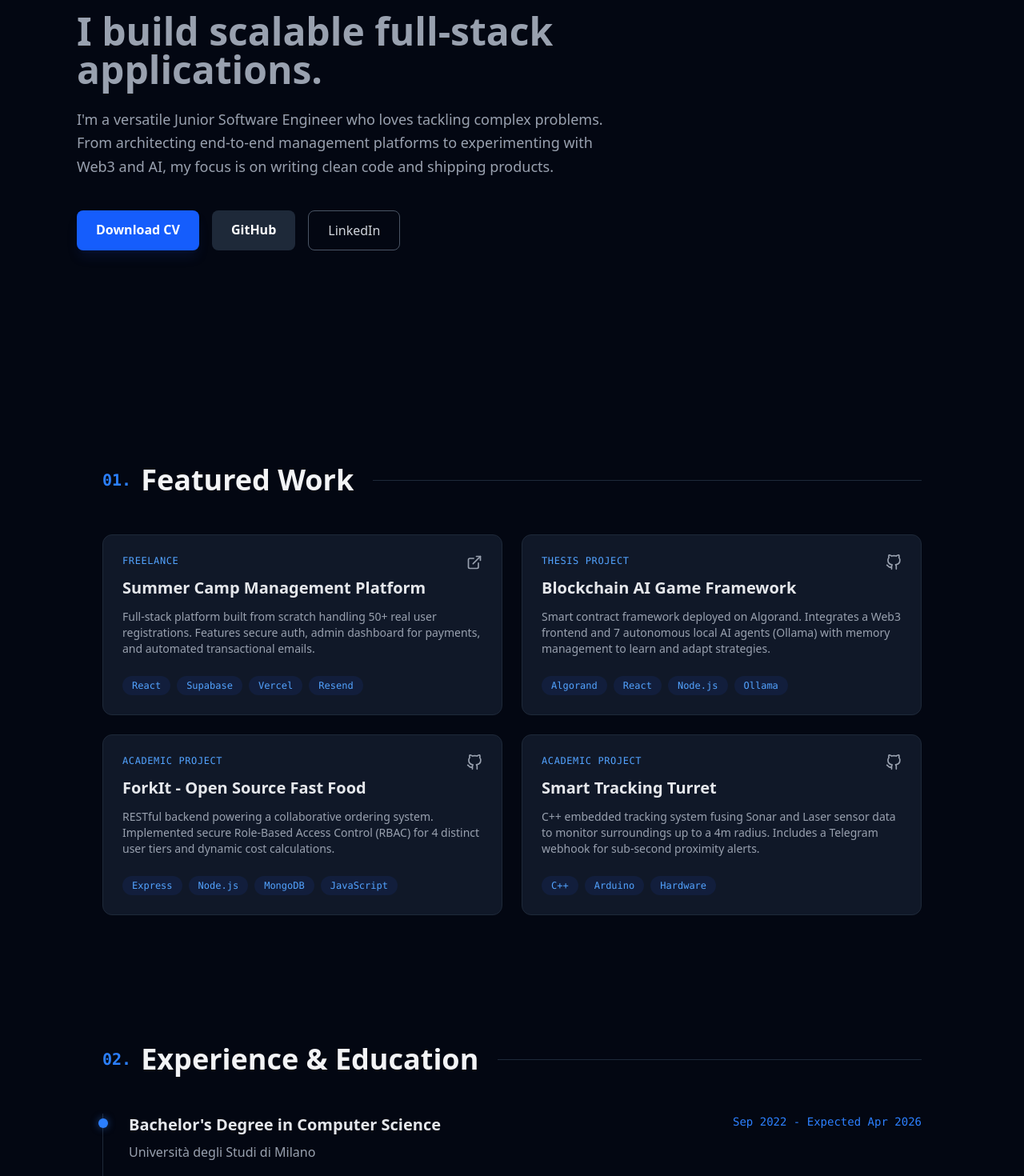
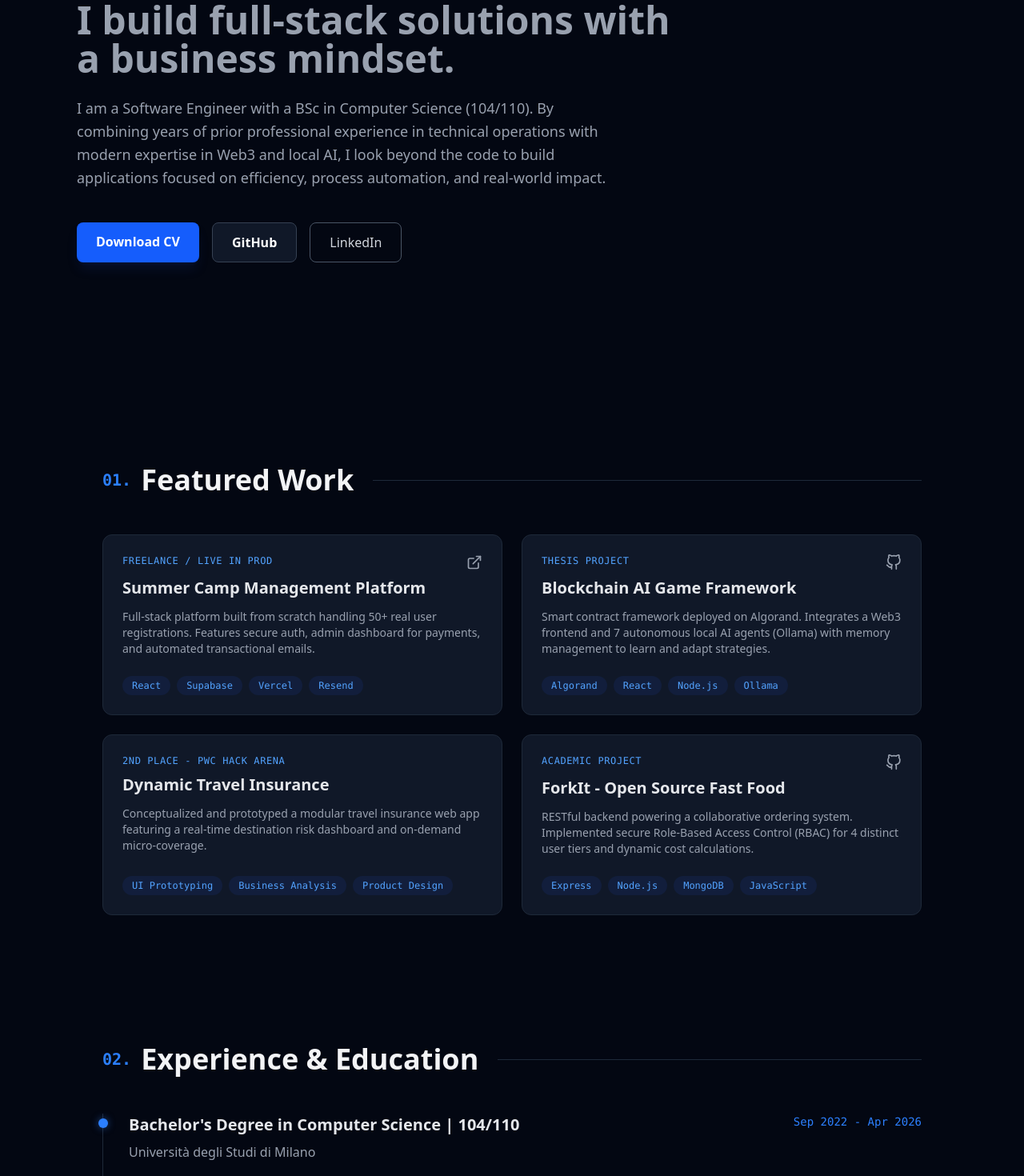
Before and after one commit to BeLorenzo/portfolio, a Next.js app: page / in a window 1280 px wide. Shown: the part 300-1770 px from the top of the page at 80% size. Built offline with nearby package versions, Linux system fonts and the light colour scheme.

Commit message:
Aggiornato CV

```diff
--- a/app/components/Contacts.jsx
+++ b/app/components/Contacts.jsx
@@ -7,12 +7,11 @@ export default function Contact() {
           Get In Touch
         </h2>
         <p className="text-gray-400 mb-10 leading-relaxed">
-          I'm currently looking for new opportunities as a Junior Software Engineer.
-          Whether you have a question, a project idea, or just want to say hi, my inbox is always open.
+          I am actively looking for new opportunities to build efficient, scalable software.
+          If your team needs a Full-Stack Developer with a pragmatic approach and a focus on solving real business problems, my inbox is open.
         </p>
 
-
-          <a href="mailto:lorenzo18999@gmail.com"
+        <a href="mailto:lorenzo18999@gmail.com"
           className="inline-block px-8 py-4 bg-transparent border-2 border-blue-500 text-blue-400 hover:bg-blue-500 hover:text-white font-bold rounded-lg transition-all"
         >
           Say Hello
@@ -22,15 +21,14 @@ export default function Contact() {
       <footer className="mt-32 text-gray-600 font-mono text-sm">
         <p>Built by Lorenzo Belotti.</p>
         <div className="flex justify-center gap-6 mt-3">
-
-          <a  href="https://github.com/BeLorenzo"
+          <a href="https://github.com/BeLorenzo"
             target="_blank"
             className="hover:text-gray-400 transition-colors"
           >
             GitHub
           </a>
 
-          <a  href="https://linkedin.com/in/lorenzobelotti"
+          <a href="https://linkedin.com/in/lorenzobelotti"
             target="_blank"
             className="hover:text-gray-400 transition-colors"
           >
--- a/app/components/Experience.jsx
+++ b/app/components/Experience.jsx
@@ -1,8 +1,9 @@
+// app/components/Experience.jsx
 export default function Experience() {
   const steps = [
     {
-      date: "Sep 2022 - Expected Apr 2026",
-      title: "Bachelor's Degree in Computer Science",
+      date: "Sep 2022 - Apr 2026",
+      title: "Bachelor's Degree in Computer Science | 104/110",
       company: "Università degli Studi di Milano",
       description: "Thesis Project: Framework for Web3 and Local AI Agent integration on the Algorand blockchain. Gained deep knowledge of smart contracts and autonomous systems."
     },
@@ -10,7 +11,7 @@ export default function Experience() {
       date: "2025 - Present",
       title: "Freelance Full-Stack Developer",
       company: "Sportessence",
-      description: "Designed and deployed a full-stack platform from scratch, successfully onboarding and managing 50+ real user registrations within the first launch season."
+      description: "Designed and deployed a full-stack platform from scratch, successfully onboarding and managing 100+ real user registrations within the first launch season."
     },
     {
       date: "Apr 2021 - Jul 2022",
@@ -31,7 +32,7 @@ export default function Experience() {
 
         <div className="space-y-12">
           {steps.map((step, index) => (
-            <div key={index} className="relative pl-8 border-l border-gray-800">
+            <div key={index} className="relative pl-8 border-l border-gray-800 hover:border-blue-500/50 transition-colors duration-300">
               <div className="absolute w-3 h-3 bg-blue-500 rounded-full -left-[6.5px] top-1.5 shadow-[0_0_10px_rgba(59,130,246,0.5)]"></div>
               <div className="flex flex-col md:flex-row md:justify-between mb-2">
                 <h3 className="text-xl font-bold text-gray-200">{step.title}</h3>
--- a/app/components/Hero.jsx
+++ b/app/components/Hero.jsx
@@ -10,10 +10,10 @@ export default function Hero() {
           Lorenzo Belotti.
         </h1>
         <h2 className="text-4xl sm:text-5xl font-bold text-gray-400 mb-6">
-          I build scalable full-stack applications.
+          I build full-stack solutions with a business mindset.
         </h2>
         <p className="text-lg text-gray-400 mb-10 max-w-2xl leading-relaxed">
-          I'm a versatile Junior Software Engineer who loves tackling complex problems. From architecting end-to-end management platforms to experimenting with Web3 and AI, my focus is on writing clean code and shipping products.
+          I am a Software Engineer with a BSc in Computer Science (104/110). By combining years of prior professional experience in technical operations with modern expertise in Web3 and local AI, I look beyond the code to build applications focused on efficiency, process automation, and real-world impact.
         </p>
 
         <div className="flex flex-wrap gap-4">
@@ -28,7 +28,7 @@ export default function Hero() {
           <Link
             href="https://github.com/BeLorenzo"
             target="_blank"
-            className="px-6 py-3 bg-gray-800 hover:bg-gray-700 text-white font-semibold rounded-lg transition-all"
+            className="px-6 py-3 bg-gray-900 hover:bg-gray-800 text-white font-semibold rounded-lg border border-gray-700 transition-all"
           >
             GitHub
           </Link>
--- a/app/components/Projects.jsx
+++ b/app/components/Projects.jsx
@@ -4,7 +4,7 @@ import Image from 'next/image';
 export default function Projects() {
   const projects = [
     {
-      label: "Freelance",
+      label: "Freelance / Live in Prod",
       title: "Summer Camp Management Platform",
       description: "Full-stack platform built from scratch handling 50+ real user registrations. Features secure auth, admin dashboard for payments, and automated transactional emails.",
       tech: ["React", "Supabase", "Vercel", "Resend"],
@@ -22,21 +22,21 @@ export default function Projects() {
       imageUrl: null //"/HomePage.png"
     },
     {
+      label: "2nd Place - PwC Hack Arena",
+      title: "Dynamic Travel Insurance",
+      description: "Conceptualized and prototyped a modular travel insurance web app featuring a real-time destination risk dashboard and on-demand micro-coverage.",
+      tech: ["UI Prototyping", "Business Analysis", "Product Design"],
+      liveLink: null,
+      githubLink: null,
+      imageUrl: null
+    },
+    {
       label: "Academic Project",
       title: "ForkIt - Open Source Fast Food",
       description: "RESTful backend powering a collaborative ordering system. Implemented secure Role-Based Access Control (RBAC) for 4 distinct user tiers and dynamic cost calculations.",
       tech: ["Express", "Node.js", "MongoDB", "JavaScript"],
       liveLink: null,
       githubLink: "https://github.com/BeLorenzo/ForkIt",
-      imageUrl: null
-    },
-    {
-      label: "Academic Project",
-      title: "Smart Tracking Turret",
-      description: "C++ embedded tracking system fusing Sonar and Laser sensor data to monitor surroundings up to a 4m radius. Includes a Telegram webhook for sub-second proximity alerts.",
-      tech: ["C++", "Arduino", "Hardware"],
-      liveLink: null,
-      githubLink: "https://github.com/BeLorenzo/proximityRadar",
       imageUrl: null
     }
   ];
--- a/app/components/Skills.jsx
+++ b/app/components/Skills.jsx
@@ -24,10 +24,9 @@ export default function Skills() {
   ];
 
   const softSkills = [
-    "Problem Solving",
-    "Fast Learner",
-    "Attention to Detail",
-    "Adaptability",
+    "Business Analysis & Prototyping",
+    "Process Automation",
+    "Full-Stack System Architecture",
   ];
 
   return (
```
Also changed, not shown: 2 other files (tests, documents, lock files or other folders).
